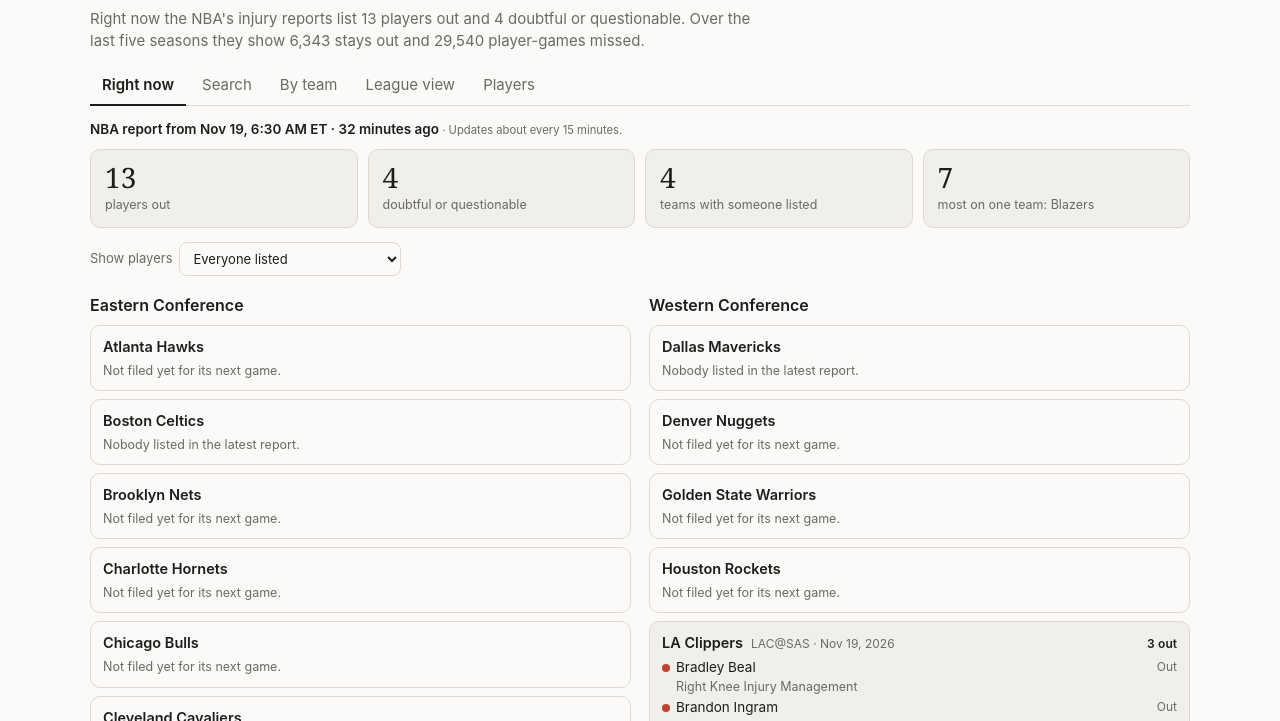
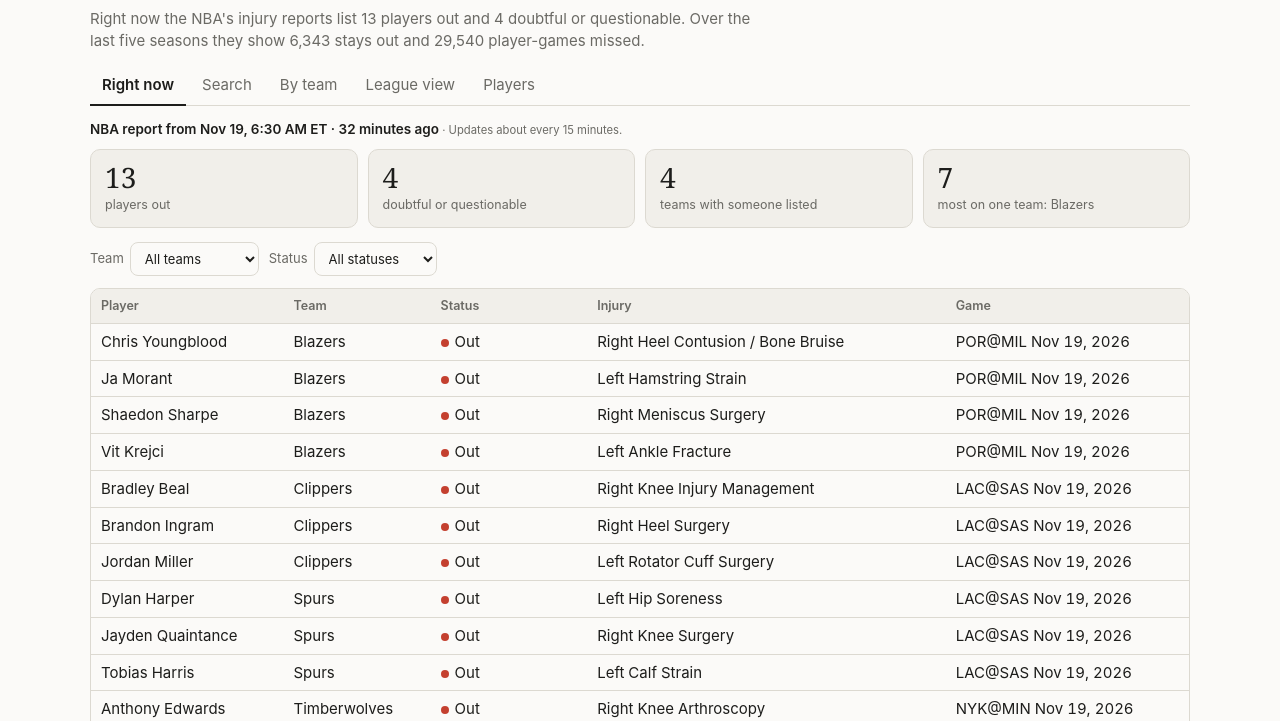
Before and after one commit to Nictaylorusa/injury-tracker, a plain HTML site: page docs/index.html in a window 1280 px wide. Shown: the part 79-800 px from the top of the page. Drawn offline with nearby package versions, Linux system fonts and the light colour scheme.

Commit message:
Go back to the previous Right now page (table and chart, no East/West board)
Co-Authored-By: Claude Sonnet 5.5 <noreply@anthropic.com>
Claude-Session: https://claude.ai/code/session_01J6CqocFRCwYwEGi51Mnk5L

```diff
--- a/docs/index.html
+++ b/docs/index.html
@@ -16,22 +16,6 @@ h2{font-size:16px;font-weight:600;margin:22px 0 8px}
 .sub{color:var(--muted);margin:0 0 12px;font-size:13px}
 .lede{margin:0 0 14px;color:var(--muted);max-width:70ch}
 .age{margin:0 0 10px;font-size:13.5px;font-weight:600;color:var(--fg)}.age.warn{border-left:3px solid var(--warn);padding-left:8px}.age small{font-weight:400;color:var(--muted)}
-.board{display:grid;grid-template-columns:repeat(2,minmax(0,1fr));gap:18px;align-items:start}
-@media (max-width:760px){.board{grid-template-columns:minmax(0,1fr)}}
-.board h2{margin:6px 0 8px}
-.teams{display:grid;gap:8px}
-.tm{background:var(--panel);border:1px solid var(--line);border-radius:10px;padding:10px 12px;min-width:0}
-.tm.quiet{background:transparent}
-.tmh{display:flex;gap:8px;align-items:baseline;flex-wrap:wrap}
-.tmh b{font-weight:600;font-size:14.5px}
-.tmh .gm{color:var(--muted);font-size:12px}
-.tmh .cnt{margin-left:auto;font-size:12px;font-weight:600;font-variant-numeric:tabular-nums}
-.pls{list-style:none;margin:6px 0 0;padding:0;display:grid;gap:4px}
-.pls li{display:grid;grid-template-columns:minmax(0,1fr) auto;gap:2px 10px;font-size:13.5px;line-height:1.3}
-.pls .nm{min-width:0;overflow-wrap:anywhere}
-.pls .st{font-size:12px;color:var(--muted);white-space:nowrap}
-.pls .inj{grid-column:1/-1;color:var(--muted);font-size:12.5px;padding-left:14px}
-.tm .none{margin:5px 0 0;color:var(--muted);font-size:12.5px}
 .note{margin:6px 0 0;color:var(--muted);font-size:12.5px;max-width:78ch;line-height:1.4}
 .tabs{display:flex;gap:4px;flex-wrap:wrap;border-bottom:1px solid var(--line);margin:12px 0 14px}
 .tab{appearance:none;background:none;border:0;border-bottom:2px solid transparent;padding:8px 12px;font:inherit;color:var(--muted);cursor:pointer;margin-bottom:-1px}
@@ -83,12 +67,12 @@ section[hidden]{display:none}
 <p class="age" id="now_age" aria-live="polite"></p>
 <div class="cards" id="now_cards"></div>
 <div class="bar">
-<label>Show players <select id="cstatus"></select></label>
+<label>Team <select id="cteam"></select></label>
+<label>Status <select id="cstatus"></select></label>
 </div>
-<div class="board">
-<div class="conf"><h2>Eastern Conference</h2><div class="teams" id="board_east"></div></div>
-<div class="conf"><h2>Western Conference</h2><div class="teams" id="board_west"></div></div>
-</div>
+<div class="wrapt"><table><thead><tr><th>Player</th><th>Team</th><th>Status</th><th>Injury</th><th>Game</th></tr></thead><tbody id="now_rows"></tbody></table></div>
+<h2>Players listed by team</h2>
+<div class="chart" id="now_chart"></div>
 <p class="note" id="now_note"></p>
 </section>
 
@@ -157,8 +141,6 @@ const fmtN = d3.format(',');
 const parseD = d3.utcParse('%Y-%m-%d'), fmtD = d3.utcFormat('%b %-d, %Y');
 const showD = (s) => { const d = s ? parseD(s) : null; return d ? fmtD(d) : '—'; };
 const stayEnd = (r) => (r.Status === 'Ongoing' ? 'Ongoing' : showD(r.End_Date));
-const TEAMS = { Hawks: ['Atlanta Hawks', 'E'], Celtics: ['Boston Celtics', 'E'], Nets: ['Brooklyn Nets', 'E'], Hornets: ['Charlotte Hornets', 'E'], Bulls: ['Chicago Bulls', 'E'], Cavaliers: ['Cleveland Cavaliers', 'E'], Pistons: ['Detroit Pistons', 'E'], Pacers: ['Indiana Pacers', 'E'], Heat: ['Miami Heat', 'E'], Bucks: ['Milwaukee Bucks', 'E'], Knicks: ['New York Knicks', 'E'], Magic: ['Orlando Magic', 'E'], '76ers': ['Philadelphia 76ers', 'E'], Raptors: ['Toronto Raptors', 'E'], Wizards: ['Washington Wizards', 'E'],
-  Mavericks: ['Dallas Mavericks', 'W'], Nuggets: ['Denver Nuggets', 'W'], Warriors: ['Golden State Warriors', 'W'], Rockets: ['Houston Rockets', 'W'], Clippers: ['LA Clippers', 'W'], Lakers: ['Los Angeles Lakers', 'W'], Grizzlies: ['Memphis Grizzlies', 'W'], Timberwolves: ['Minnesota Timberwolves', 'W'], Pelicans: ['New Orleans Pelicans', 'W'], Thunder: ['Oklahoma City Thunder', 'W'], Suns: ['Phoenix Suns', 'W'], Blazers: ['Portland Trail Blazers', 'W'], Kings: ['Sacramento Kings', 'W'], Spurs: ['San Antonio Spurs', 'W'], Jazz: ['Utah Jazz', 'W'] };
 const UNSURE = ['Doubtful', 'Questionable'];
 const RANK = { Out: 0, Doubtful: 1, Questionable: 2, Probable: 3, Available: 4 };
 const state = { cteam: '', cstatus: '', sq: '', season: '', team: '', lseason: '', metric: 'games', q: '' };
@@ -246,38 +228,15 @@ const R = {
     const c = $('now_cards'); c.replaceChildren();
     card(c, out, 'players out'); card(c, un, 'doubtful or questionable'); card(c, teams.length, 'teams with someone listed');
     if (teams.length) card(c, teams[0][1].n, 'most on one team: ' + teams[0][0]);
+    const rs = CUR.filter((r) => (!state.cteam || r.Team === state.cteam) && (!state.cstatus || r.Status === state.cstatus))
+      .sort((a, b) => (RANK[a.Status] ?? 5) - (RANK[b.Status] ?? 5) || a.Team.localeCompare(b.Team) || a.Player.localeCompare(b.Player));
+    const tb = $('now_rows'); tb.replaceChildren();
+    if (!rs.length) emptyRow(tb, 5, 'Nobody matches that filter.');
+    rs.forEach((r) => addRow(tb, [r.Player, r.Team, { t: r.Status, dot: r.Status === 'Out' ? 'out' : (UNSURE.includes(r.Status) ? 'unsure' : '') }, r.Injury, `${r.Matchup} ${showD(r.Game_Date)}`]));
+    hbar($('now_chart'), teams.map(([t, v]) => ({ label: t, value: v.n, show: String(v.n), tip: `${t}: ${v.out} out, ${v.un} doubtful/questionable, ${v.n} listed` })), 'Players listed by team');
     const miss = (NOW.teams_not_submitted || META.teams_not_filed || []);
-    const keep = (r) => !state.cstatus || (state.cstatus === 'ONLYOUT' ? r.Status === 'Out' : state.cstatus === 'UNSURE' ? r.Status === 'Out' || UNSURE.includes(r.Status) : r.Status === state.cstatus);
-    for (const [box, conf] of [['board_east', 'E'], ['board_west', 'W']]) {
-      const root = $(box); root.replaceChildren();
-      Object.keys(TEAMS).filter((t) => TEAMS[t][1] === conf).sort((a, b) => TEAMS[a][0].localeCompare(TEAMS[b][0])).forEach((t) => {
-        const all = CUR.filter((r) => r.Team === t).sort((a, b) => (RANK[a.Status] ?? 5) - (RANK[b.Status] ?? 5) || a.Player.localeCompare(b.Player));
-        const shown = all.filter(keep);
-        const nOut = all.filter((r) => r.Status === 'Out').length, nUn = all.filter((r) => UNSURE.includes(r.Status)).length;
-        const tm = el('div', 'tm' + (all.length ? '' : ' quiet')), h = el('div', 'tmh');
-        h.append(el('b', '', TEAMS[t][0]));
-        if (all.length) h.append(el('span', 'gm', `${all[0].Matchup || ''} · ${showD(all[0].Game_Date)}`));
-        const parts = [];
-        if (nOut) parts.push(`${nOut} out`);
-        if (nUn) parts.push(`${nUn} doubtful/questionable`);
-        if (parts.length) h.append(el('span', 'cnt', parts.join(' · ')));
-        tm.append(h);
-        if (shown.length) {
-          const ul = el('ul', 'pls');
-          shown.forEach((r) => {
-            const li = el('li'), nm = el('span', 'nm'), st = el('span', 'st', r.Status);
-            nm.append(el('i', 'dot ' + (r.Status === 'Out' ? 'out' : UNSURE.includes(r.Status) ? 'unsure' : '')), document.createTextNode(r.Player));
-            li.append(nm, st, el('span', 'inj', r.Injury)); ul.append(li);
-          });
-          tm.append(ul);
-        } else {
-          tm.append(el('p', 'none', all.length ? 'Nobody matches that filter.' : miss.includes(t) ? 'Not filed yet for its next game.' : 'Nobody listed in the latest report.'));
-        }
-        root.append(tm);
-      });
-    }
     $('now_note').textContent = "From the NBA's official injury reports, using each team's next game." +
-      ' Teams show their next game with a filed report. Players on G League assignment, or out for personal reasons, are left out.';
+      (miss.length ? ` Not filed yet: ${miss.join(', ')}.` : '') + ' Players on G League assignment, or out for personal reasons, are left out.';
     ageLabel();
   },
   search() {
@@ -363,7 +322,8 @@ Promise.all([d3.csv('stays.csv'), d3.csv('current.csv'), d3.json('meta.json'), d
   STAYS = s; CUR = c; META = m || {}; NOW = nw || {};
   const seasons = Array.from(new Set(STAYS.map((r) => r.Season))).sort().reverse(), teams = Array.from(new Set(STAYS.map((r) => r.Team))).sort();
   state.season = seasons[0]; state.lseason = seasons[1] || seasons[0]; state.team = teams.includes('Celtics') ? 'Celtics' : teams[0];
-  fillSelect($('cstatus'), [['', 'Everyone listed'], ['ONLYOUT', 'Only players out'], ['UNSURE', 'Out, doubtful or questionable'], ['Available', 'Available']], '', (v) => { state.cstatus = v; redraw(); });
+  fillSelect($('cteam'), [['', 'All teams'], ...Array.from(new Set(CUR.map((r) => r.Team))).sort().map((t) => [t, t])], '', (v) => { state.cteam = v; redraw(); });
+  fillSelect($('cstatus'), [['', 'All statuses'], ['Out', 'Out'], ['Doubtful', 'Doubtful'], ['Questionable', 'Questionable'], ['Probable', 'Probable'], ['Available', 'Available']], '', (v) => { state.cstatus = v; redraw(); });
   fillSelect($('season'), seasons.map((x) => [x, x]), state.season, (v) => { state.season = v; redraw(); });
   fillSelect($('team'), teams.map((x) => [x, x]), state.team, (v) => { state.team = v; redraw(); });
   fillSelect($('lseason'), seasons.map((x) => [x, x]), state.lseason, (v) => { state.lseason = v; redraw(); });
```
